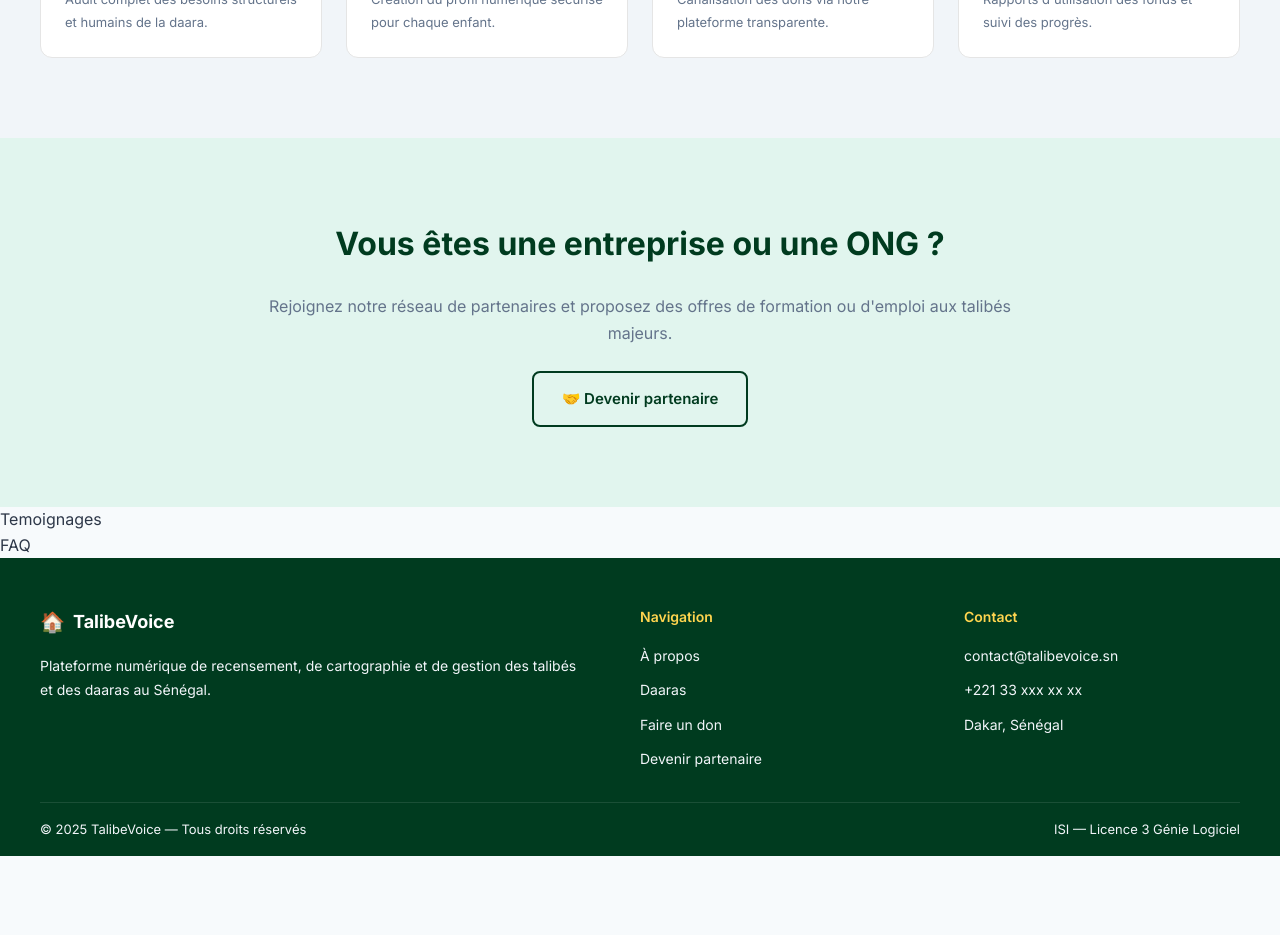
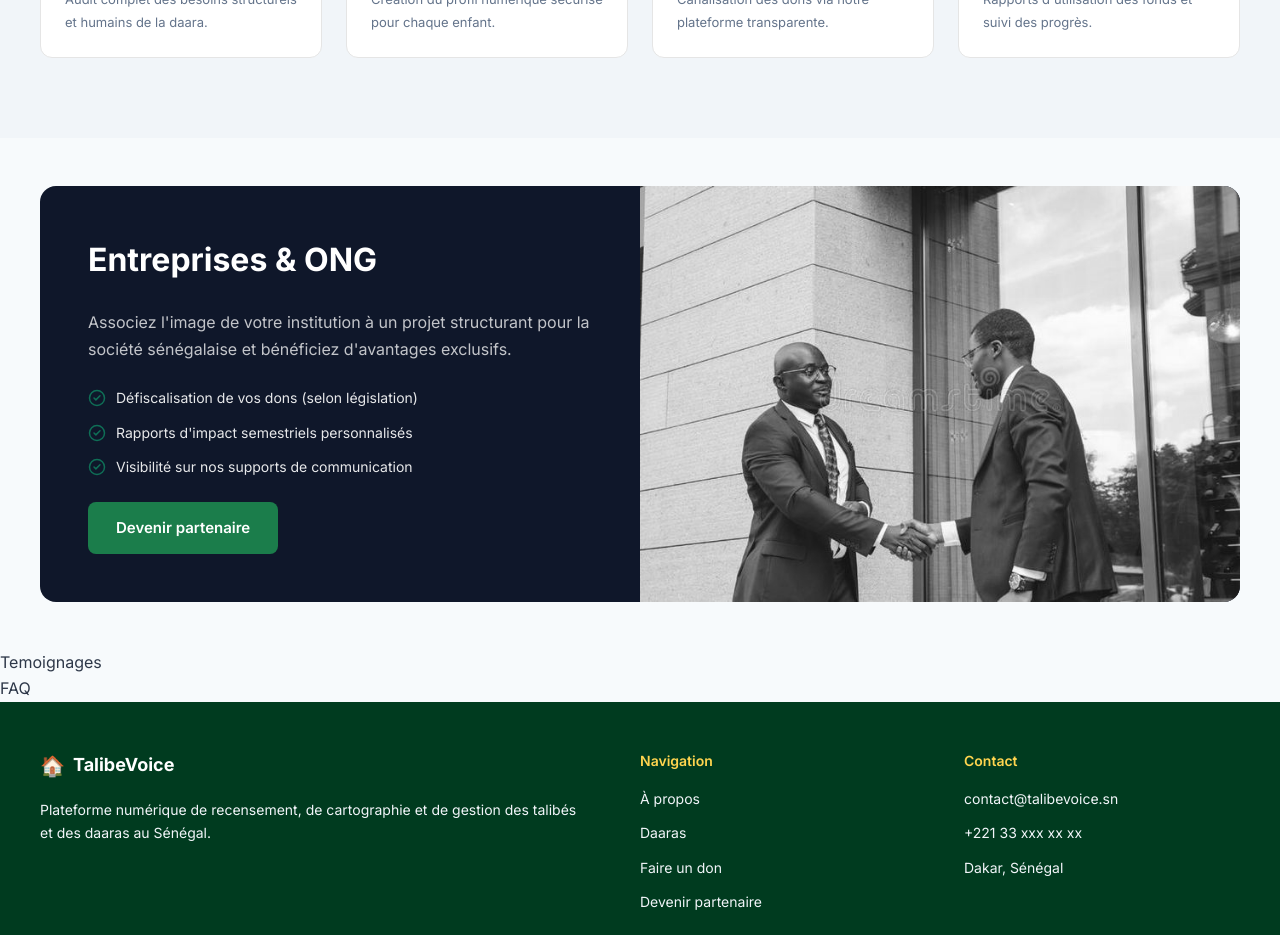
Before and after one commit to aminata-byte/talibevoice_publicweb, a React (Vite) app: page / in a window 1280 px wide. Shown: the part 1800-2735 px from the top of the page. Before the commit the page ends 2656 px from the top, so only its background shows below. Built offline with nearby package versions, Linux system fonts and the light colour scheme.

Commit message:
feat: refonte CTAPartenaire avec bordures et layout correct

```diff
--- a/src/components/sections/CTAPartenaire.css
+++ b/src/components/sections/CTAPartenaire.css
@@ -1,54 +1,97 @@
-.cta {
-  background-color: var(--primary-light);
-  padding: 5rem 2rem;
+.ctapart {
+  background-color: var(--background);
+  padding: 3rem 2rem;
 }
 
-.cta__container {
-  max-width: 800px;
+.ctapart__container {
+  max-width: 1200px;
   margin: 0 auto;
-  text-align: center;
+  display: grid;
+  grid-template-columns: 1fr 1fr;
+  gap: 0;
+  align-items: stretch;
+  background-color: var(--secondary-dark);
+  border-radius: var(--radius-xl);
+  overflow: hidden;
+}
+
+/* Colonne gauche */
+.ctapart__left {
   display: flex;
   flex-direction: column;
-  align-items: center;
   gap: 1.5rem;
+  padding: 3rem;
 }
 
-.cta__title {
+.ctapart__title {
   font-size: 2rem;
   font-weight: 700;
-  color: var(--primary-dark);
+  color: var(--white);
 }
 
-.cta__subtitle {
+.ctapart__subtitle {
   font-size: 1rem;
-  color: var(--text-secondary);
+  color: rgba(255, 255, 255, 0.75);
   line-height: 1.7;
 }
 
-.cta__btn {
-  background-color: transparent;
-  color: var(--primary-dark);
-  border: 2px solid var(--primary-dark);
+.ctapart__avantages {
+  display: flex;
+  flex-direction: column;
+  gap: 0.75rem;
+}
+
+.ctapart__avantage {
+  display: flex;
+  align-items: center;
+  gap: 10px;
+  color: rgba(255, 255, 255, 0.9);
+  font-size: 14px;
+}
+
+.ctapart__avantage svg {
+  color: var(--primary-medium);
+  flex-shrink: 0;
+}
+
+.ctapart__btn {
+  background-color: var(--primary);
+  color: var(--white);
   padding: 14px 28px;
   border-radius: var(--radius-md);
   font-size: 15px;
   font-weight: 600;
-  transition: all 0.2s;
+  width: fit-content;
+  transition: background-color 0.2s;
 }
 
-.cta__btn:hover {
+.ctapart__btn:hover {
   background-color: var(--primary-dark);
-  color: var(--white);
+}
+
+/* Colonne droite */
+.ctapart__right {
+  overflow: hidden;
+}
+
+.ctapart__image {
+  width: 100%;
+  height: 100%;
+  object-fit: cover;
+  filter: grayscale(100%);
 }
 
 /* Responsive */
 @media (max-width: 768px) {
-  .cta__title {
+  .ctapart__container {
+    grid-template-columns: 1fr;
+  }
+
+  .ctapart__right {
+    display: none;
+  }
+
+  .ctapart__title {
     font-size: 1.5rem;
   }
-
-  .cta__btn {
-    width: 100%;
-    text-align: center;
-  }
 }
--- a/src/components/sections/CTAPartenaire.jsx
+++ b/src/components/sections/CTAPartenaire.jsx
@@ -1,18 +1,45 @@
 import { Link } from "react-router-dom";
+import { CheckCircle2 } from "lucide-react";
 import "./CTAPartenaire.css";
 
 function CTAPartenaire() {
+  const avantages = [
+    "Défiscalisation de vos dons (selon législation)",
+    "Rapports d'impact semestriels personnalisés",
+    "Visibilité sur nos supports de communication",
+  ];
+
   return (
-    <section className="cta">
-      <div className="cta__container">
-        <h2 className="cta__title">Vous êtes une entreprise ou une ONG ?</h2>
-        <p className="cta__subtitle">
-          Rejoignez notre réseau de partenaires et proposez des offres de
-          formation ou d'emploi aux talibés majeurs.
-        </p>
-        <Link to="/devenir-partenaire" className="cta__btn">
-          🤝 Devenir partenaire
-        </Link>
+    <section className="ctapart">
+      <div className="ctapart__container">
+        {/* Colonne gauche */}
+        <div className="ctapart__left">
+          <h2 className="ctapart__title">Entreprises & ONG</h2>
+          <p className="ctapart__subtitle">
+            Associez l'image de votre institution à un projet structurant pour
+            la société sénégalaise et bénéficiez d'avantages exclusifs.
+          </p>
+          <ul className="ctapart__avantages">
+            {avantages.map((a, index) => (
+              <li key={index} className="ctapart__avantage">
+                <CheckCircle2 size={18} />
+                <span>{a}</span>
+              </li>
+            ))}
+          </ul>
+          <Link to="/devenir-partenaire" className="ctapart__btn">
+            Devenir partenaire
+          </Link>
+        </div>
+
+        {/* Colonne droite */}
+        <div className="ctapart__right">
+          <img
+            src="/src/assets/image_partenaire.png"
+            alt="Partenaires"
+            className="ctapart__image"
+          />
+        </div>
       </div>
     </section>
   );
```
